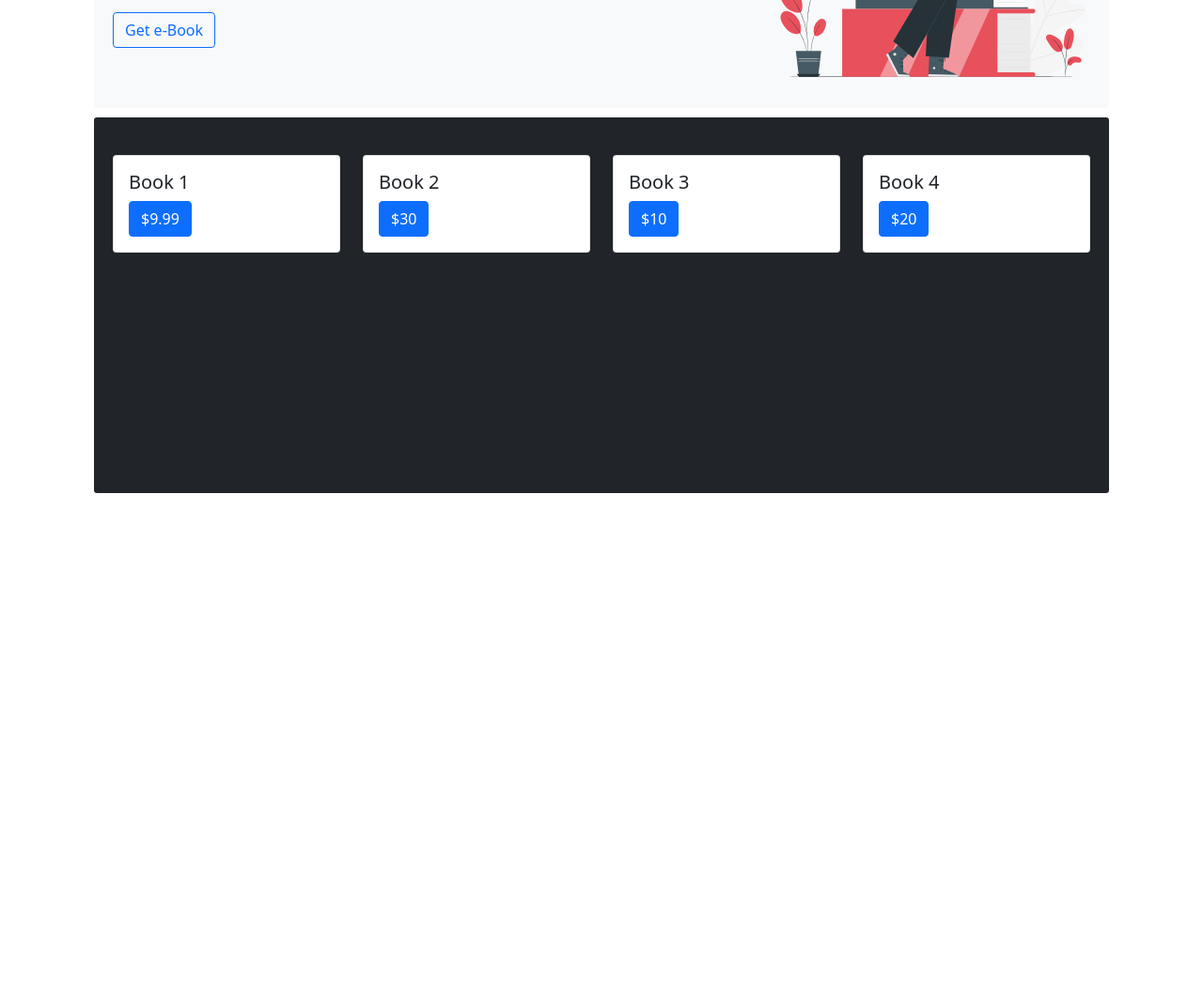
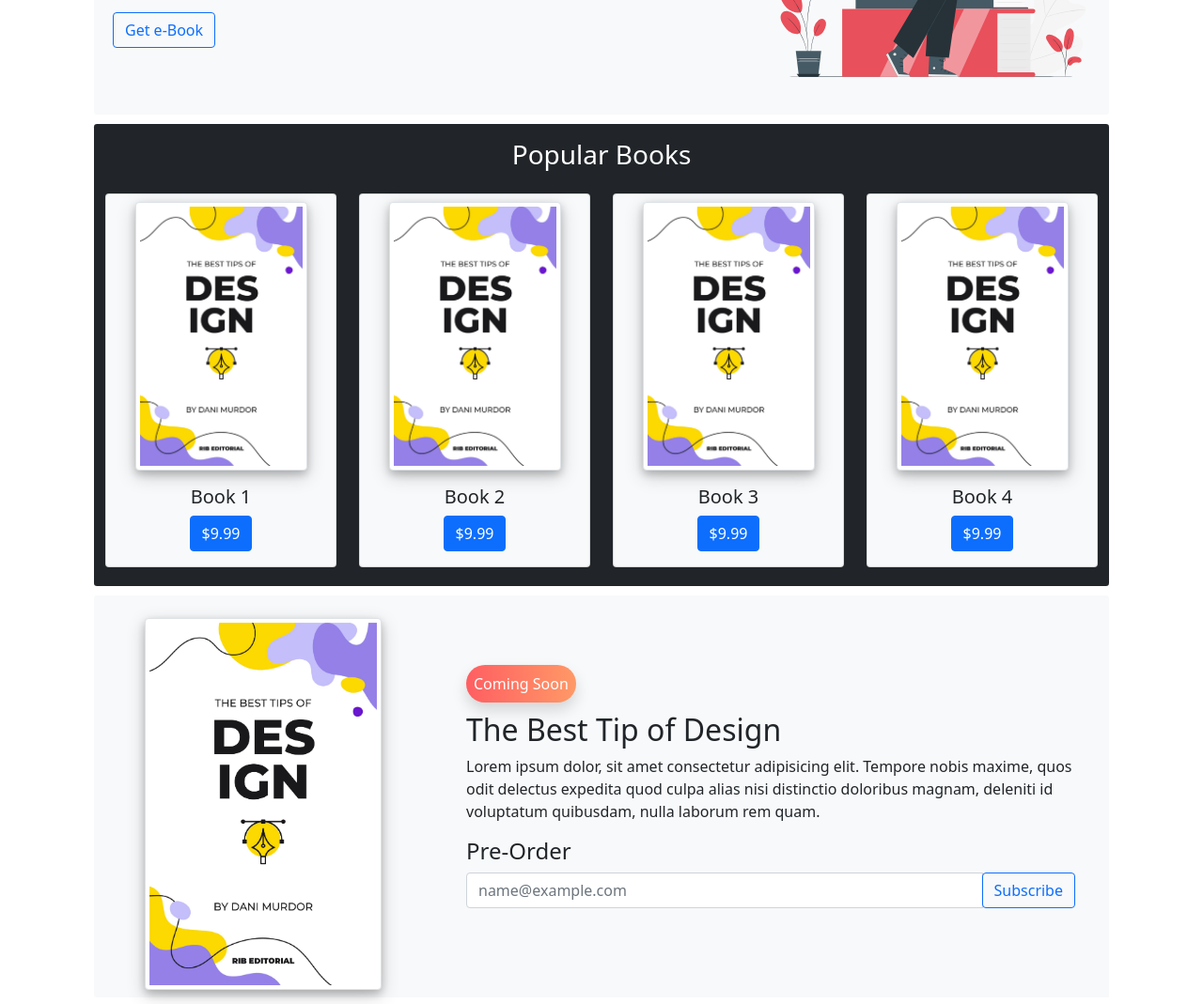
Before and after one commit to gautampanchal94/1stopDemo, a plain HTML site: page index.html in a window 1280 px wide. Shown: the part 371-1440 px from the top of the page at 94% size. Before the commit the page ends 926 px from the top, so only its background shows below. Drawn offline with nearby package versions, Linux system fonts and the light colour scheme.

Commit message:
Add Book Section & Footer

```diff
--- a/index.html
+++ b/index.html
@@ -6,6 +6,9 @@
     <meta http-equiv="X-UA-Compatible" content="IE=edge">
     <meta name="viewport" content="width=device-width, initial-scale=1.0">
     <title>E-Commerce</title>
+    <!-- Font Awesome -->
+    <link rel="stylesheet" href="https://use.fontawesome.com/releases/v5.6.3/css/all.css"
+        integrity="sha384-UHRtZLI+pbxtHCWp1t77Bi1L4ZtiqrqD80Kn4Z8NTSRyMA2Fd33n5dQ8lWUE00s/" crossorigin="anonymous">
     <!-- Bootstrap CSS-->
     <link href="https://cdn.jsdelivr.net/npm/bootstrap@5.0.2/dist/css/bootstrap.min.css" rel="stylesheet"
         integrity="sha384-EVSTQN3/azprG1Anm3QDgpJLIm9Nao0Yz1ztcQTwFspd3yD65VohhpuuCOmLASjC" crossorigin="anonymous">
@@ -14,6 +17,7 @@
 </head>
 
 <body>
+    <!-- Header Section -->
     <header>
         <nav class="navbar navbar-expand-lg navbar-light bg-light rounded-1">
             <div class="container-fluid">
@@ -38,6 +42,7 @@
             </div>
         </nav>
     </header>
+    <!-- Main Section -->
     <section class="bg-light main-section rounded-1">
         <div class="container">
             <div class="row align-items-center">
@@ -61,12 +66,15 @@
             </div>
         </div>
     </section>
+    <!-- Book Section -->
     <section class="bg-dark rounded-1 book-section">
-        <div class="container">
+        <div class="container pt-3">
+            <h3 class="text-center text-white pb-3">Popular Books</h3>
             <div class="row align-items-center">
                 <div class="col-sm-3">
-                    <div class="card">
-                        <img src="" alt="">
+                    <div class="card text-center bg-light">
+                        <img src="Assets/images/bookCover-01.jpg" alt="Book Cover"
+                            class="img-fluid img-thumbnail mx-auto mt-2 w-75 img-shadow">
                         <div class="card-body">
                             <h5 class="card-title">
                                 Book 1
@@ -76,43 +84,96 @@
                     </div>
                 </div>
                 <div class="col-sm-3">
-                    <div class="card">
-                        <img src="" alt="">
+                    <div class="card text-center bg-light">
+                        <img src="Assets/images/bookCover-01.jpg" alt="Book Cover"
+                            class="img-fluid img-thumbnail mx-auto mt-2 w-75 img-shadow">
                         <div class="card-body">
                             <h5 class="card-title">
                                 Book 2
                             </h5>
-                            <a href="#" class="btn btn-primary">$30</a>
+                            <a href="#" class="btn btn-primary">$9.99</a>
                         </div>
                     </div>
                 </div>
                 <div class="col-sm-3">
-                    <div class="card">
-                        <img src="" alt="">
+                    <div class="card text-center bg-light">
+                        <img src="Assets/images/bookCover-01.jpg" alt="Book Cover"
+                            class="img-fluid img-thumbnail mx-auto mt-2 w-75 img-shadow">
                         <div class="card-body">
                             <h5 class="card-title">
                                 Book 3
                             </h5>
-                            <a href="#" class="btn btn-primary">$10</a>
+                            <a href="#" class="btn btn-primary">$9.99</a>
                         </div>
                     </div>
                 </div>
                 <div class="col-sm-3">
-                    <div class="card">
-                        <img src="" alt="">
+                    <div class="card text-center bg-light">
+                        <img src="Assets/images/bookCover-01.jpg" alt="Book Cover"
+                            class="img-fluid img-thumbnail mx-auto mt-2 w-75 img-shadow">
                         <div class="card-body">
                             <h5 class="card-title">
                                 Book 4
                             </h5>
-                            <a href="#" class="btn btn-primary">$20</a>
+                            <a href="#" class="btn btn-primary">$9.99</a>
                         </div>
                     </div>
                 </div>
             </div>
         </div>
     </section>
-    <footer>
-
+    <!-- Upcoming Book Section -->
+    <section class="bg-light rounded-1 up-section">
+        <div class="container pt-3">
+            <div class="row">
+                <div class="col-sm-4 text-center">
+                    <img src="Assets/images/bookCover-01.jpg" alt="Upcoming Book Cover"
+                        class="img-fluid img-thumbnail mx-auto my-2 w-75 img-shadow">
+                </div>
+                <div class="col-sm-8 bg-light">
+                    <div class="container pt-5">
+                        <div class="bg-dark text-white shadow rounded-pill p-2 inline-text">
+                            Coming Soon
+                        </div>
+                        <h2 class="text-left">
+                            The Best Tip of Design
+                        </h2>
+                        <p class="">Lorem ipsum dolor, sit amet consectetur adipisicing elit. Tempore nobis maxime, quos
+                            odit delectus expedita quod culpa alias nisi distinctio doloribus magnam, deleniti id
+                            voluptatum quibusdam, nulla laborum rem quam.</p>
+                        <h4>
+                            Pre-Order
+                        </h4>
+                        <form action="">
+                            <div class="input-group mb-3">
+                                <input type="email" class="form-control" placeholder="name@example.com"
+                                    aria-label="Email Address" aria-describedby="basic-addon2">
+                                <div class="input-group-append">
+                                    <button class="btn btn-outline-primary" type="button">Subscribe</button>
+                                </div>
+                            </div>
+                        </form>
+                    </div>
+                </div>
+            </div>
+        </div>
+    </section>
+    <!-- Footer Section -->
+    <footer class="bg-dark p-4 rounded-1 footer-section align-items-center">
+        <div class="container text-center">
+            <a href="https://www.instagram.com/"><i class="fab fa-instagram fa-2x text-white m-1"></i></a>
+            <a href="https://www.facebook.com/"><i class="fab fa-facebook fa-2x text-white m-1"></i></a>
+            <a href="https://twitter.com/"><i class="fab fa-twitter fa-2x text-white m-1"></i></a>
+        </div>
+        <div class="container text-center">
+            <span class="text-white">About</span>
+            <span class="text-white">&bull;</span>
+            <span class="text-white">FAQs</span>
+            <span class="text-white">&bull;</span>
+            <span class="text-white">Contact</span>
+            <span class="text-white">&bull;</span>
+        </div>
+        <p class="text-white text-center">&copy;&MediumSpace;2021&MediumSpace;Gautam Panchal</p>
     </footer>
 
     <!-- Bootstrap JavaScript Bundle with Popper -->
--- a/public/style.css
+++ b/public/style.css
@@ -4,6 +4,9 @@ html{
 }
 h1{
     font-size: 4rem;
+}
+.img-shadow{
+    box-shadow:0 4px 8px 0 rgba(0, 0, 0, 0.2), 0 6px 20px 0 rgba(0, 0, 0, 0.19);
 }
 /* header section */
 .navbar-nav{
@@ -12,13 +15,30 @@ h1{
 /* main section */
 .main-section{
     margin: 10px auto;
-    height: 400px;
 }
-.container{
+.main-section .container{
     padding: 40px 20px;
 }
 /* book section */
 .book-section{
     margin: 10px auto;
-    height:400px;
 }
+.book-section .container{
+    padding-bottom: 20px;
+}
+
+/* upcoming book section */
+.up-section{
+    margin: 10px auto;
+}
+.up-section .inline-text{
+    width: -moz-fit-content;
+    width: fit-content;
+    margin: 10px 0px;
+    background: rgb(255,94,98);
+    background: linear-gradient(90deg, rgba(255,94,98,1) 0%, rgba(255,153,102,1) 100%);
+}
+/* footer section */
+.footer-section{
+    margin:10px auto;
+}
```
Also changed, not shown: Assets/images/bookCover-01.jpg (added).
